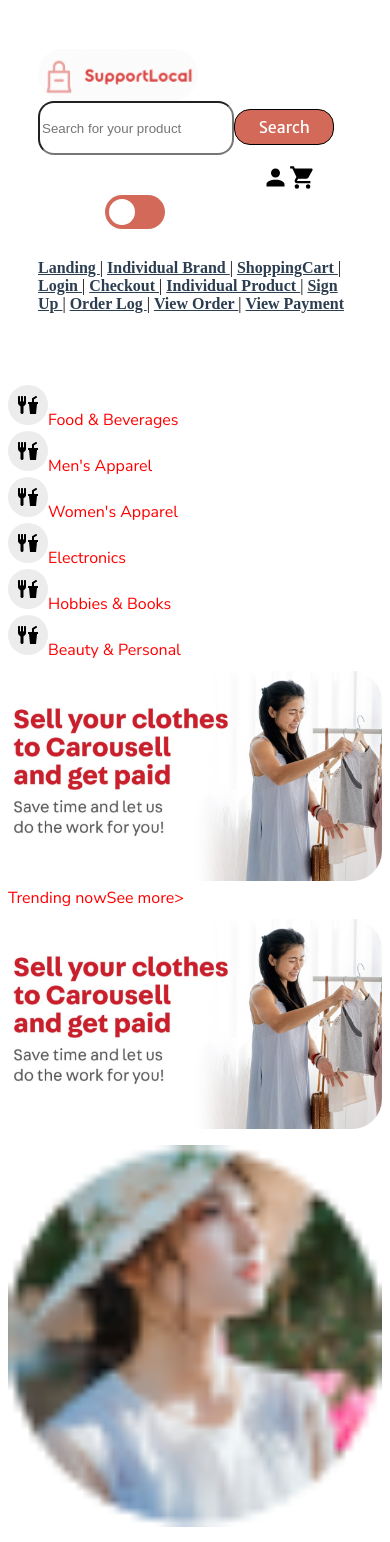
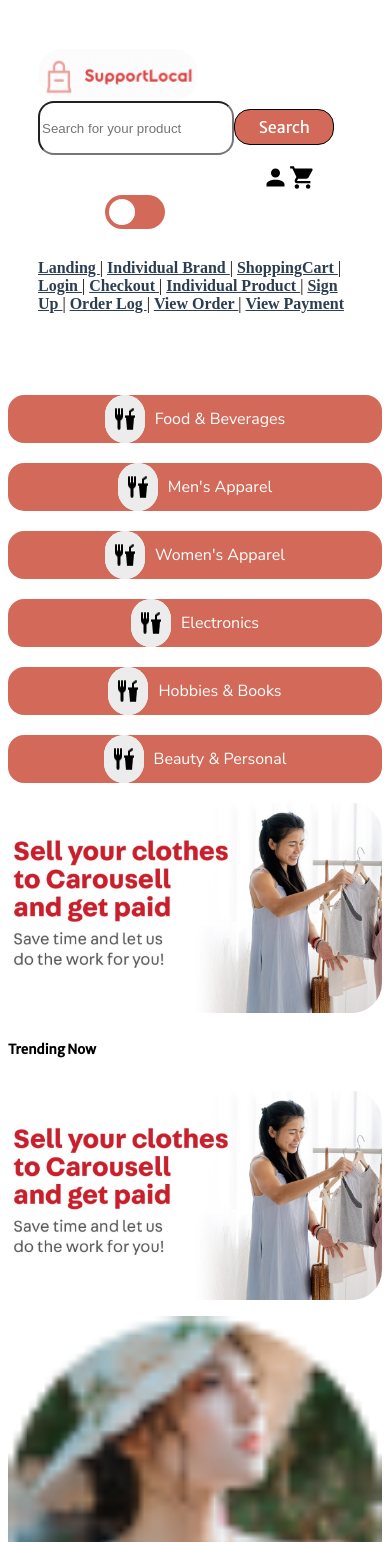
Before and after one commit to xavierkoo/support-local-frontend, a Vue app: page / in a window 390 px wide. Shown: the top 1542 px of the page. Built offline with nearby package versions, Linux system fonts and the light colour scheme; data requests are answered from the project's data file.

Commit message:
feat: add css style to views and compoenents

```diff
--- a/src/components/PageFooter.vue
+++ b/src/components/PageFooter.vue
@@ -5,7 +5,7 @@
                 <div class="row">
                     <div class="col-2 col-sm-4" />
                     <h2
-                        class="col-8 col-sm-4 mt-3 d-flex justify-content-center align-content-center"
+                        class="col-8 col-sm-4 mt-3 d-flex justify-content-center align-content-center text-center"
                     >
                         Stay Connected!
                     </h2>
@@ -25,11 +25,11 @@
                     <div class="col-1 col-sm-3" />
                     <span class="col-2 col-sm-1 my-auto email">Email: </span>
                     <input
-                        class="col-5 col-sm-4"
+                        class="col-4 col-sm-4"
                         type="text"
                     >
                     <button
-                        class="col-3 col-sm-2 col-lg-1 cancelBtnDesign my-auto align-items-end"
+                        class="col-4 col-sm-2 col-lg-1 cancelBtnDesign my-auto align-items-end"
                     >
                         SignUp
                     </button>
@@ -43,25 +43,25 @@
                             <div class="icon">
                                 <i class="fab fa-facebook-f" />
                             </div>
-                            <span>Facebook</span>
+                            <span> Facebook</span>
                         </div>
                         <div class="footerButton">
                             <div class="icon">
                                 <i class="fab fa-twitter" />
                             </div>
-                            <span>Twitter</span>
+                            <span> Twitter</span>
                         </div>
                         <div class="footerButton">
                             <div class="icon">
                                 <i class="fab fa-instagram" />
                             </div>
-                            <span>Instagram</span>
+                            <span> Instagram</span>
                         </div>
                         <div class="footerButton">
                             <div class="icon">
                                 <i class="fab fa-youtube" />
                             </div>
-                            <span>Youtube</span>
+                            <span> Youtube</span>
                         </div>
                     </div>
                 </div>
--- a/src/components/SideNavPill.vue
+++ b/src/components/SideNavPill.vue
@@ -1,17 +1,22 @@
 <template>
-    <div class="my-1">
+    <div class="mb-1 sideBar">
+        <div class="row">
             <a
-            class="btn btn-primary text-center"
+                class="box text-center w-75 mx-4"
                 role="button"
-            style="width: 100%"
                 @click="$emit('clickedItem', categoryName)"
             >
+                <div class="col-1" />
                 <img
                     src="../assets/navSidePlaceholder.png"
-                style="width: 40px"
-                class="me-md-2"
+                    class="col-2"
                 >
-            <span class="d-none d-xl-inline pill">{{ categoryName }}</span></a>
+                <span class="col-8 d-none d-xl-inline pill text-start">
+                    {{ categoryName }}
+                </span>
+                <div class="col-1" />
+            </a>
+        </div>
     </div>
 </template>
 
--- a/src/views/IndividualView.vue
+++ b/src/views/IndividualView.vue
@@ -68,7 +68,7 @@
                                     <div class="col-1" />
                                     <button
                                         type="button"
-                                        class="col-4 cancelBtnDesign btn btn-light button"
+                                        class="col-4 cancelBtnDesign"
                                         @click="viewCart()"
                                     >
                                         View Cart
@@ -77,7 +77,7 @@
                                     <button
                                         id="addToCart"
                                         type="button"
-                                        class="col-4 mainBtnDesign btn btn-danger button"
+                                        class="col-4 mainBtnDesign"
                                         @click="addToCart(product)"
                                     >
                                         Add To Cart
--- a/src/views/LandingView.vue
+++ b/src/views/LandingView.vue
@@ -1,10 +1,10 @@
 <template>
     <div class="App">
         <div :id="mode">
-            <div class="container-fluid box bg-secondary">
+            <div class="container-fluid">
                 <br>
                 <div class="row justify-content-center g-2">
-                    <div class="col-xl-3 col-md-2 d-none d-md-block bg-info">
+                    <div class="col-xl-3 col-md-2 d-none d-md-block">
                         <!-- Left Column-->
                         <!-- Display logo only from MD to Lg -->
                         <!-- Logo will align left, Caption will be visible at XL -->
@@ -19,7 +19,7 @@
                             />
                         </div>
                     </div>
-                    <div class="col-xl-6 col-md-10 bg-success centerbox">
+                    <div class="col-xl-6 col-md-10 centerbox">
                         <!-- Center Column -->
                         <img
                             src="../assets/hero.png"
@@ -27,11 +27,13 @@
                             style="height: auto; width: 100%"
                         >
                         <div class="mt-2">
-                            <span class="fw-bold mx-3 text-light">Trending now</span><span class="fw-bold mx-3 float-end text-light">See more></span>
+                            <h5 class="fw-bold mx-3">
+                                Trending Now
+                            </h5>
                         </div>
                         <div class="row justify-content-center m-2">
                             <!-- Split 2 Col to display 2 cards  -->
-                            <div class="col-md-6 bg-danger">
+                            <div class="col-md-6">
                                 <!-- Card Component -->
                                 <template
                                     v-for="(obj, idx) in productList"
@@ -48,7 +50,7 @@
                                     />
                                 </template>
                             </div>
-                            <div class="col-md-6 bg-warning">
+                            <div class="col-md-6">
                                 <template
                                     v-for="(obj, idx) in productList"
                                     :key="idx"
@@ -65,15 +67,19 @@
                                 </template>
                             </div>
                         </div>
+                        <div class="row">
+                            <div class="col-4 col-md-5" />
                             <button
                                 v-if="viewMore == false"
-                            class="btn btn-primary"
+                                class="btn mainBtnDesign col-4 col-md-2"
                                 @click="viewMore = true"
                             >
                                 View More
                             </button>
+                            <div class="col-4 col-md-5" />
                         </div>
-                    <div class="col-xl-3 d-none d-xl-block rightbar bg-warning">
+                    </div>
+                    <div class="col-xl-3 d-none d-xl-block rightbar">
                         <!-- Right Column -->
                         <!-- Displays Ads on XL and Abovee-->
                         <img
--- a/src/views/Login.vue
+++ b/src/views/Login.vue
@@ -2,6 +2,7 @@
 <!-- eslint-disable vue/multi-word-component-names -->
 <template>
     <div class="login">
+        <div :id="mode">
             <div class="container">
                 <div class="row">
                     <div class="col-md-1" />
@@ -12,11 +13,11 @@
                             class="shadow"
                         >
                     </div>
-                <div class="col-md-5 p-5 shadow form1">
+                    <div class="col-md-5 p-5 shadow back">
                         <div class="container">
-                        <div class="row">
-                            <h3 class="display-6">
-                                <b>Login</b>
+                            <div class="row display-6">
+                                <h3>
+                                    <bold>Login</bold>
                                 </h3>
                             </div>
                             <div class="row">
@@ -48,20 +49,35 @@
                                         </span>
                                     </div>
                                     <br>
-                                <div class="container buttoncont">
+                                    <div class="container">
+                                        <div class="row">
+                                            <div class="col-4" />
                                             <button
                                                 type="submit"
-                                        class="btn btn-danger"
+                                                class="col-4 mainBtnDesign"
                                                 @click="submitForm()"
                                             >
                                                 Log In
                                             </button>
+                                            <div class="col-4" />
+                                        </div>
+                                        <div class="row">
+                                            <div class="col-4" />
+                                            <button
+                                                type="submit"
+                                                class="col-4 cancelBtnDesign"
+                                            >
+                                                Sign Up
+                                            </button>
+                                            <div class="col-4" />
+                                        </div>
                                     </div>
                                 </form>
                             </div>
                         </div>
                     </div>
                     <div class="col-md-1" />
+                </div>
             </div>
         </div>
     </div>
```
Lines whose indentation alone changed are shown as unchanged.
